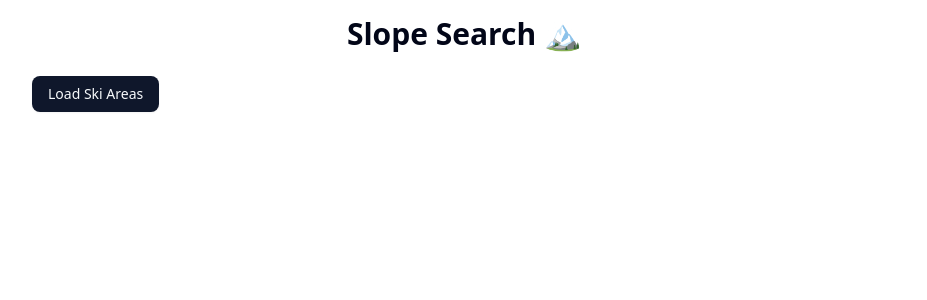
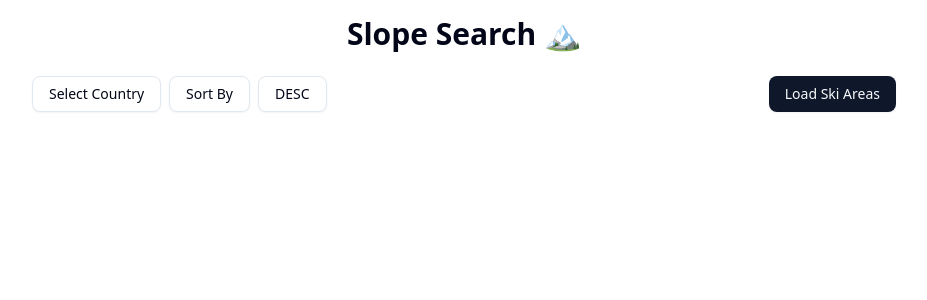
Before and after one commit to GVonB/slope-search, a React (Vite) app in the folder client/: page / in a window 1280 px wide. Shown: the top 300 px of the page, without its empty margins (176-1103 px from the left). Built offline with nearby package versions, Linux system fonts and the light colour scheme.

Commit message:
Use dropdown component for new search options

```diff
--- a/client/src/App.jsx
+++ b/client/src/App.jsx
@@ -1,10 +1,14 @@
 import { useState } from 'react';
 import { Button } from "@/components/ui/button"
 import { Card } from "@/components/ui/card"
+import { DropdownMenu, DropdownMenuTrigger, DropdownMenuContent, DropdownMenuItem } from "@/components/ui/dropdown-menu"
 
 function App() {
   const [skiAreas, setSkiAreas] = useState([]);
   const [expandedIndex, setExpandedIndex] = useState(null);
+  const [selectedCountry, setSelectedCountry] = useState('');
+  const [orderBy, setOrderBy] = useState('');
+  const [sortOrder, setSortOrder] = useState('DESC');
 
   // Only countries that exist in the db are used for options here.
   const countries = [
@@ -25,7 +29,12 @@ function App() {
 
   const handleFetchSkiAreas = async () => {
     try {
-      const res = await fetch('/api/ski-areas?region=Montana');
+      const query = new URLSearchParams();
+      if (selectedCountry) query.append('country', selectedCountry);
+      if (orderBy) query.append('orderBy', orderBy);
+      if (sortOrder) query.append('sortOrder', sortOrder);
+
+      const res = await fetch(`/api/ski-areas?${query.toString()}`);
       const data = await res.json();
       setSkiAreas(data);
     } catch (error) {
@@ -40,7 +49,76 @@ function App() {
   return (
     <div className="p-4 max-w-4xl mx-auto">
       <h1 className="text-3xl font-bold mb-6 text-center">Slope Search 🏔️</h1>
-      <Button onClick={handleFetchSkiAreas} className="mb-6">Load Ski Areas</Button>
+        <div className="flex flex-wrap items-center justify-between mb-6 gap-2">
+          <div className="flex gap-2">
+            {/* Country Dropdown */}
+            <DropdownMenu>
+              <DropdownMenuTrigger asChild>
+                <Button variant="outline">
+                  {selectedCountry || "Select Country"}
+                </Button>
+              </DropdownMenuTrigger>
+              <DropdownMenuContent>
+                <DropdownMenuItem onSelect={() => setSelectedCountry("")}>
+                  All Countries
+                </DropdownMenuItem>
+                {countries.map((country) => (
+                  <DropdownMenuItem
+                    key={country}
+                    onSelect={() => setSelectedCountry(country)}
+                  >
+                    {country}
+                  </DropdownMenuItem>
+                ))}
+              </DropdownMenuContent>
+            </DropdownMenu>
+
+            {/* Sort By Dropdown */}
+            <DropdownMenu>
+              <DropdownMenuTrigger asChild>
+                <Button variant="outline">
+                  {orderBy || "Sort By"}
+                </Button>
+              </DropdownMenuTrigger>
+              <DropdownMenuContent>
+                {[
+                  "VerticalM",
+                  "maxAverageRunPitch",
+                  "runCount",
+                  "DownhillDistanceKm",
+                  "LiftCount",
+                  "MaxElevationM",
+                ].map((field) => (
+                  <DropdownMenuItem
+                    key={field}
+                    onSelect={() => setOrderBy(field)}
+                  >
+                    {field}
+                  </DropdownMenuItem>
+                ))}
+              </DropdownMenuContent>
+            </DropdownMenu>
+
+            {/* Sort Order Dropdown */}
+            <DropdownMenu>
+              <DropdownMenuTrigger asChild>
+                <Button variant="outline">
+                  {sortOrder || "Sort Order"}
+                </Button>
+              </DropdownMenuTrigger>
+              <DropdownMenuContent>
+                <DropdownMenuItem onSelect={() => setSortOrder("DESC")}>
+                  Descending
+                </DropdownMenuItem>
+                <DropdownMenuItem onSelect={() => setSortOrder("ASC")}>
+                  Ascending
+                </DropdownMenuItem>
+              </DropdownMenuContent>
+            </DropdownMenu>
+          </div>
+
+          <Button onClick={handleFetchSkiAreas}>Load Ski Areas</Button>
+        </div>
 
       {skiAreas.map((skiArea, index) => {
         const degrees = skiArea.maxAverageRunPitch
```
